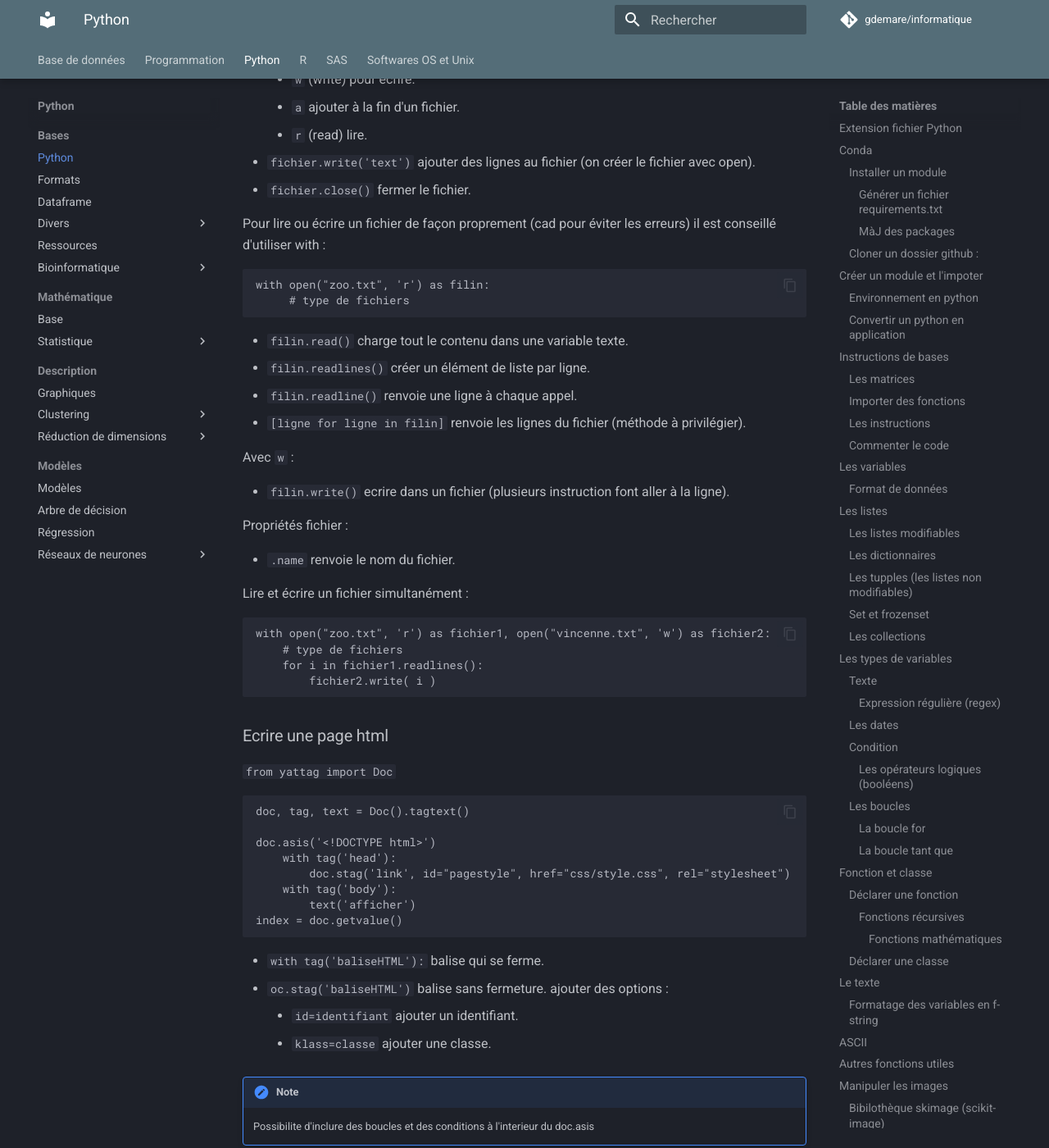
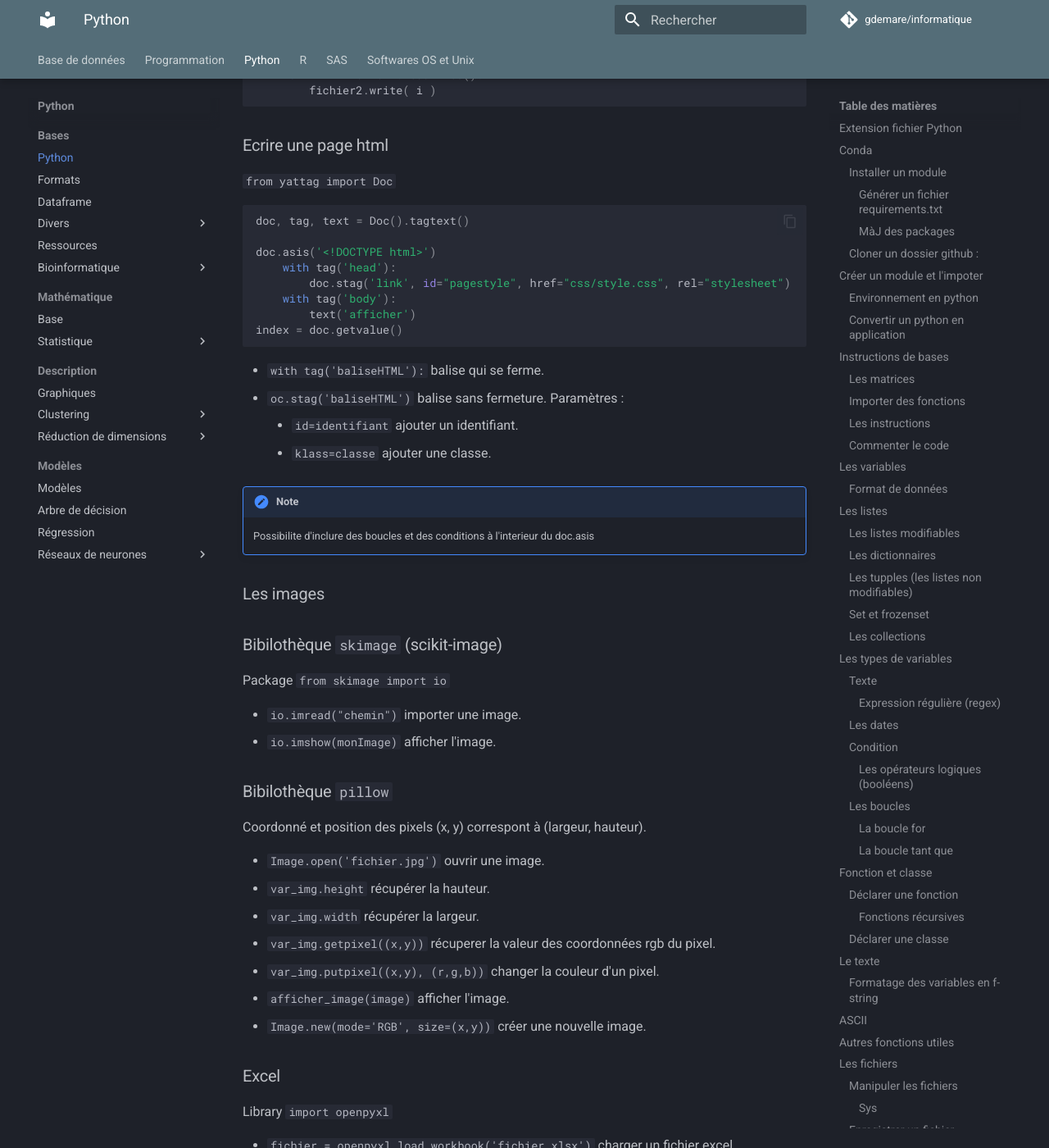
Before and after one commit to gdemare/Informatique, an MkDocs documentation site: the page built from docs/python/python_py.md, in a window 1280 px wide and 1400 px high, scrolled down 15870 px. Shown: the whole window at 82% size. Built offline with MkDocs 1.6.1 and Material for MkDocs 9.7.7, drawn with Linux system fonts in a browser that asks for light colours; comment, search, counter and statistics services are not loaded; some of the changed text lies outside the part shown.

Commit message:
Update python_py.md

````diff
--- a/docs/python/python_py.md
+++ b/docs/python/python_py.md
@@ -43,7 +43,7 @@
 
 #### Cloner un dossier github :
 
-```
+``` bash
 git clone https://github.com/jkbr/httpie.git
 sudo python setup.py install
 ```
@@ -53,15 +53,11 @@
 * attribut ou propriété associé à un élément. Elles sont accessibles par `objet.propriété` et elles peuvent être lister avec `dir()`.
 * méthode est un objet de type fonction. `objet.fonction()`.
 
-```
-	 	 ____ 'module1.py'
-dossier_|
-		|____ 'module2.py'
-```
+Strucutre du dossier : `dossier/module1.py`,`dossier/module2.py`
 
 Pour importer les fichiers class dans python :
 
-```
+``` python
 sys.path.append('chemin/dossier')
 from fichier import class
 ```
@@ -92,7 +88,7 @@
 
 library : `NumPy`
 
-* `a = np.array([ [11,12,13], [21,22,23] ])` déclarer une matrice.
+* `a = np.array([[11,12,13], [21,22,23]])` déclarer une matrice.
 * `np.shape(a)` dimension d'une matrice .
 
 Opérateur 	| Définition
@@ -170,11 +166,9 @@
 * `liste[pos1][pos2]` afficher un élément.
 * `liste[4:]` sélectionner tous les éléments à partir du 4ème. Attention dans le cas de `4:7` prend l'élément 4, 5 et 6.
 
-
 * `sorted(liste, reverse=false)` trier une liste sans l'enregistrer.
 * `set(liste)` renvoie les valeurs uniques pour une liste.
 * `len(liste)` taille de la liste.
-
 
 * `liste.append('texte')` ajouter une valeur à un vecteur à la dernière position.
 * `liste.insert(position, valeur)` inserer une valeur à une position.
@@ -401,7 +395,7 @@
 
 Fonction qui s'appelle à elle-même.
 
-```
+``` python
 def fct(nb):
 	if nb == 0 :
 		n == 0
@@ -409,16 +403,9 @@
 		return nb + fct(nb)
 ```
 
-##### Fonctions mathématiques
-
-```
-x = np.linspace(0, 135, 135)
-y = list(map( ma_fonction,x))
-```
-
 ### Déclarer une classe
 
-```
+``` python
 class classe:
 	def __init__ (self):
 		self.var1
@@ -428,8 +415,7 @@
 
 ## Le texte
 
-* `print( message1, message2)` afficher un message.
-Paramètre :
+* `print( message1, message2)` afficher un message. Paramètre :
 
 	* `sep=séparateur` ajouter un séparateur.
 	* `end=text_fin` bloquer le retour à la ligne.
@@ -478,31 +464,13 @@
 `texte.strip()`	| supprimer les espaces
 `len(texte)`	| nombre de caractères
 
-## Manipuler les images
+## Les fichiers
 
-### Bibilothèque `skimage` (scikit-image)
-
-Package `from skimage import io`
-
-* `io.imread("chemin")` importer une image.
-* `io.imshow(monImage); io.show ` afficher l'image.
-
-### Bibilothèque `pillow`
-Coordonné et position des pixels (x, y) correspont à (largeur, hauteur).
-
-* `Image.open('fichier.jpg')` ouvrir une image.
-* `var_img.height` récupérer la hauteur.
-* `var_img.width` récupérer la largeur.
-* `var_img.getpixel((x,y))` récuperer la valeur des coordonnées rgb du pixel.
-* `var_img.putpixel((x,y), (r,g,b))` changer la couleur d'un pixel.
-* `afficher_image(image)` afficher l'image.
-* `Image.new(mode='RGB', size=(x,y))` créer une nouvelle image.
-
-## Les fichiers
+`urllib.request.urlretrieve(url, variable)` récupérer un fichier depuis une url (`import urllib`).
 
 ### Manipuler les fichiers
 
-Package `os`
+`import os`
 
 Fonction 				| Définition
 ------------------------|-----------------
@@ -525,25 +493,23 @@
 `shutil.move( fichier, dossier_destination )`	| renommer un fichier
 `shutil.rename( ancien, nouveau)` 				| renommer un fichier
 
-Package `glob`
-
-* `glob('*.extension')` lister les fichiers.
+* `glob('*.extension')` lister les fichiers (`import glob`).
 
 #### Sys
 
 * `sys.arv` liste des arguments donner au scipt Attention `sys.argv[0]` contient le nom du script.
-* `sys.exist("message")` ecrit un message et arrête du script.
+* `sys.exist("message")` écrire un message et arrêter du script.
 
 ### Enregistrer un fichier
 
-```
+``` python
 open('national geographic/index.html', 'w').close()
 fichier = open('journal Le Monde/index.html', "a")
 fichier.write(index)
 fichier.close()
 ```
 
-## Alternative
+### Alternative
 
 ```
 with open("fichier.md", 'w', encoding='UTF8') as file:
@@ -574,7 +540,7 @@
 
 * `filin.read()` charge tout le contenu dans une variable texte.
 * `filin.readlines()` créer un élément de liste par ligne.
-* `filin.readline()` renvoie une ligne à chaque appel.
+* `filin.readline()` renvoyer une ligne à chaque appel.
 * `[ligne for ligne in filin]`  renvoie les lignes du fichier (méthode à privilégier).
 
 Avec `w` :
@@ -586,7 +552,8 @@
 * `.name` renvoie le nom du fichier.
 
 Lire et écrire un fichier simultanément :
-```
+
+``` python
 with open("zoo.txt", 'r') as fichier1, open("vincenne.txt", 'w') as fichier2:
 	# type de fichiers
 	for i in fichier1.readlines():
@@ -597,7 +564,7 @@
 
 `from yattag import Doc`
 
-```
+``` python
 doc, tag, text = Doc().tagtext()
 
 doc.asis('<!DOCTYPE html>')
@@ -609,8 +576,7 @@
 ```
 
 * `with tag('baliseHTML'):` balise qui se ferme.
-* `oc.stag('baliseHTML')` balise sans fermeture.
-ajouter des options :
+* `oc.stag('baliseHTML')` balise sans fermeture. Paramètres :
 
 	* `id=identifiant` ajouter un identifiant.
 	* `klass=classe` ajouter une classe.
@@ -618,13 +584,27 @@
 !!! note
 	Possibilite d'inclure des boucles et des conditions à l'interieur du doc.asis
 
-### Convertir un fichier Word en Pdf
+### Les images
 
-package `docx2pdf`
+### Bibilothèque `skimage` (scikit-image)
 
-* `convert("fichier.docx", destination)` convertir docx en pdf.
+Package `from skimage import io`
 
-### Excel en python
+* `io.imread("chemin")` importer une image.
+* `io.imshow(monImage) ` afficher l'image.
+
+### Bibilothèque `pillow`
+Coordonné et position des pixels (x, y) correspont à (largeur, hauteur).
+
+* `Image.open('fichier.jpg')` ouvrir une image.
+* `var_img.height` récupérer la hauteur.
+* `var_img.width` récupérer la largeur.
+* `var_img.getpixel((x,y))` récuperer la valeur des coordonnées rgb du pixel.
+* `var_img.putpixel((x,y), (r,g,b))` changer la couleur d'un pixel.
+* `afficher_image(image)` afficher l'image.
+* `Image.new(mode='RGB', size=(x,y))` créer une nouvelle image.
+
+### Excel
 
 Library `import openpyxl`
 
@@ -633,7 +613,6 @@
 * `mywb.get_sheet_names()` afficher les noms des feuilles.
 * `mywb.save('NewExcelFile.xlsx')` enregistrer le fichier.
 * `wb.create_sheet(index=0, title='1st Sheet')` créer une feuille.
-
 * `mysheet = mywb.get_sheet_by_name('feuill')` sélectionner une feuille.
 * `mysheet['F6'] = 'Writing new Value!'` écrire une valeur dans une feuille donnée.
 
@@ -657,10 +636,11 @@
     * `.italic`, `.bold` italique, gras.
 
 * `.save('word.docx')` enregistrer le document.
+* `convert("fichier.docx", destination)` convertir docx en pdf (library `docx2pdf`)
 
 #### Ajouter un tableau
 
-```
+``` python
 table = document.add_table(rows=1, cols=2)
 hdr_cells = table.rows[0].cells
 hdr_cells[0].text = 'quantité'
@@ -676,7 +656,9 @@
 
 ### Déclarer une fenêtre
 
-```
+`import tkinter as tk`
+
+``` python
 root = tk.Tk()
 ## éléments de la fenêtre
 root.mainloop()
@@ -709,7 +691,7 @@
 
 Fonctionne hors interface tKinter
 
-```
+``` python
 root = Tk()
 root.withdraw()
 root.attributes('-topmost', True)
````
Also changed, not shown: other parts of docs/python/python_py.md (+1 -5 lines).
